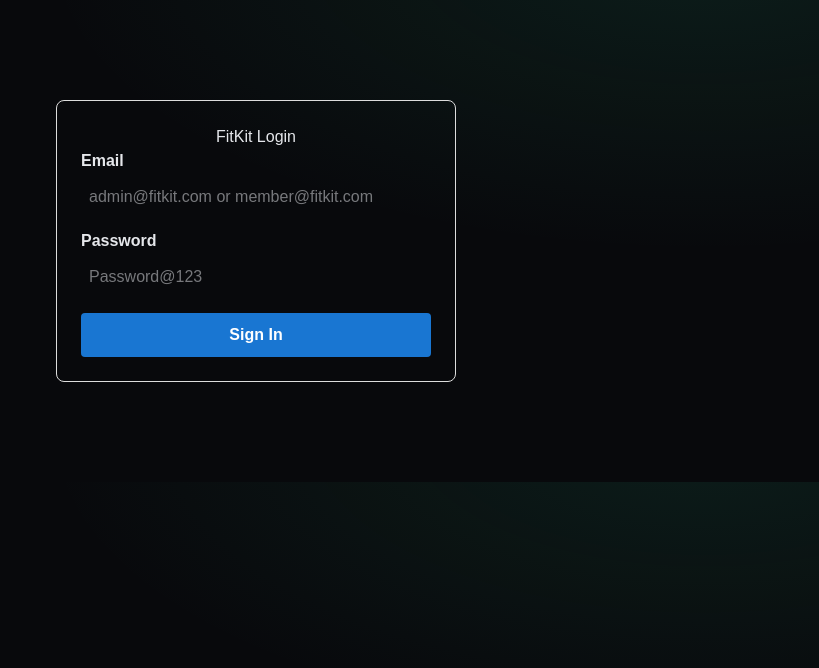
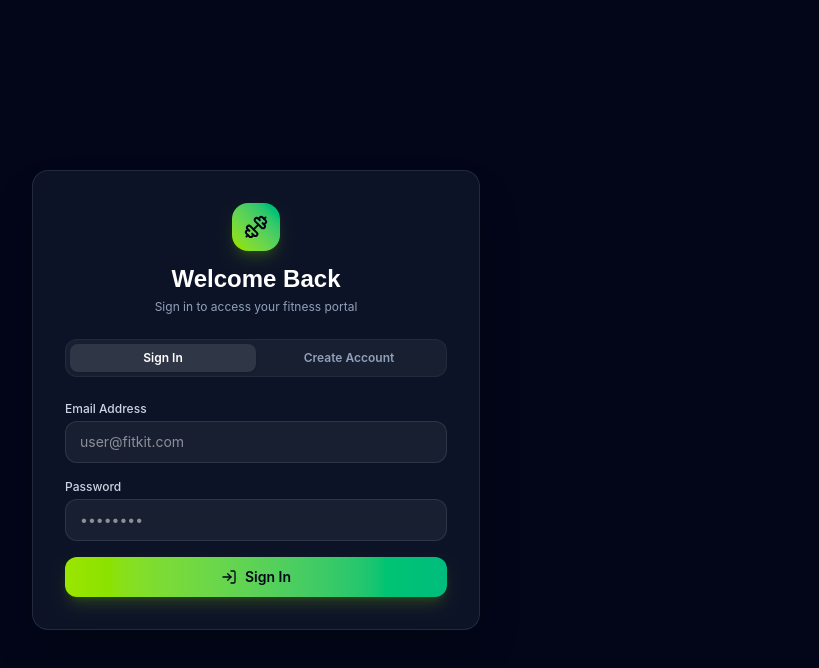
Before and after one commit to SayemTanvir/FitKit, a React (Vite) app: page /login in a window 1280 px wide. Shown: the top 668 px of the page, without its empty margins (384-1203 px from the left). Built offline with nearby package versions, Linux system fonts and the light colour scheme.

Commit message:
feat: implement member registration endpoint and auth toggle on login

```diff
--- a/src/pages/Login.tsx
+++ b/src/pages/Login.tsx
@@ -1,67 +1,221 @@
 import React, { useState } from 'react';
 import { useNavigate } from 'react-router-dom';
-import { loginUser } from '../services/api';
+import { Dumbbell, UserPlus, LogIn } from 'lucide-react';
+import { loginUser, registerUser } from '../services/api';
 
 export default function Login() {
+  const navigate = useNavigate();
+  const [isRegistering, setIsRegistering] = useState(false);
+  const [loading, setLoading] = useState(false);
+  const [error, setError] = useState('');
+
+  // Form State
   const [email, setEmail] = useState('');
   const [password, setPassword] = useState('');
-  const [error, setError] = useState('');
-  const [loading, setLoading] = useState(false);
-  const navigate = useNavigate();
+  const [name, setName] = useState('');
+  const [gender, setGender] = useState<'Male' | 'Female'>('Male');
+  const [weightKg, setWeightKg] = useState('70');
+  const [heightCm, setHeightCm] = useState('175');
+  const [fitnessLevel, setFitnessLevel] = useState('Beginner');
 
-  const handleLogin = async (e: React.FormEvent) => {
+  const handleSubmit = async (e: React.FormEvent) => {
     e.preventDefault();
     setError('');
     setLoading(true);
 
     try {
+      if (isRegistering) {
+        const data = await registerUser({
+          name,
+          email,
+          password,
+          gender,
+          weight_kg: Number(weightKg),
+          height_cm: Number(heightCm),
+          fitness_level: fitnessLevel,
+        });
+
+        // Store session and navigate directly to dashboard
+        localStorage.setItem('token', data.token);
+        localStorage.setItem(
+          'user',
+          JSON.stringify({
+            id: data.user.user_id,
+            name: data.user.name,
+            email: data.user.email,
+            role: 'Member',
+            status: 'Active Member',
+            active_plan: 'Full Body Hypertrophy',
+          })
+        );
+        window.location.href = '/dashboard';
+      } else {
         const data = await loginUser({ email, password });
-      // Save token and user details to localStorage
         localStorage.setItem('token', data.token);
         localStorage.setItem('user', JSON.stringify(data.user));
-      navigate('/');
+        window.location.href = '/dashboard';
+      }
     } catch (err: any) {
-      setError(err.message);
+      setError(err.message || 'Operation failed');
     } finally {
       setLoading(false);
     }
   };
 
   return (
-    <div style={{ maxWidth: 400, margin: '100px auto', padding: 24, border: '1px solid #ddd', borderRadius: 8, fontFamily: 'sans-serif' }}>
-      <h2 style={{ textAlign: 'center', marginTop: 0 }}>FitKit Login</h2>
-      <form onSubmit={handleLogin}>
-        <div style={{ marginBottom: 12 }}>
-          <label style={{ display: 'block', fontWeight: 600, marginBottom: 4 }}>Email</label>
+    <div className="min-h-screen flex items-center justify-center bg-slate-950 p-4">
+      <div className="w-full max-w-md bg-slate-900/80 border border-white/10 rounded-2xl p-6 sm:p-8 backdrop-blur-xl shadow-2xl">
+        {/* Header */}
+        <div className="flex flex-col items-center mb-6">
+          <div className="w-12 h-12 rounded-2xl bg-gradient-to-tr from-lime-400 to-emerald-500 flex items-center justify-center mb-3 shadow-lg shadow-lime-500/20">
+            <Dumbbell className="w-6 h-6 text-slate-950" />
+          </div>
+          <h1 className="text-2xl font-bold text-white font-display">
+            {isRegistering ? 'Join FitKit' : 'Welcome Back'}
+          </h1>
+          <p className="text-slate-400 text-xs mt-1">
+            {isRegistering ? 'Create your member account to start tracking' : 'Sign in to access your fitness portal'}
+          </p>
+        </div>
+
+        {error && (
+          <div className="mb-4 p-3 rounded-xl bg-red-500/10 border border-red-500/20 text-red-400 text-xs text-center font-medium">
+            {error}
+          </div>
+        )}
+
+        {/* Toggle Mode */}
+        <div className="flex bg-white/5 rounded-xl p-1 mb-6 border border-white/5">
+          <button
+            type="button"
+            onClick={() => { setIsRegistering(false); setError(''); }}
+            className={`flex-1 py-1.5 text-xs font-semibold rounded-lg transition-all ${
+              !isRegistering ? 'bg-white/10 text-white shadow-sm' : 'text-slate-400 hover:text-white'
+            }`}
+          >
+            Sign In
+          </button>
+          <button
+            type="button"
+            onClick={() => { setIsRegistering(true); setError(''); }}
+            className={`flex-1 py-1.5 text-xs font-semibold rounded-lg transition-all ${
+              isRegistering ? 'bg-white/10 text-white shadow-sm' : 'text-slate-400 hover:text-white'
+            }`}
+          >
+            Create Account
+          </button>
+        </div>
+
+        {/* Auth Form */}
+        <form onSubmit={handleSubmit} className="space-y-4">
+          {isRegistering && (
+            <div>
+              <label className="block text-xs font-medium text-slate-300 mb-1">Full Name</label>
+              <input
+                type="text"
+                required
+                value={name}
+                onChange={(e) => setName(e.target.value)}
+                placeholder="Alex Mercer"
+                className="w-full px-3.5 py-2.5 rounded-xl bg-white/5 border border-white/10 text-white text-sm focus:outline-none focus:border-lime-400 transition-colors"
+              />
+            </div>
+          )}
+
+          <div>
+            <label className="block text-xs font-medium text-slate-300 mb-1">Email Address</label>
             <input
               type="email"
-            placeholder="admin@fitkit.com or member@fitkit.com"
+              required
               value={email}
               onChange={(e) => setEmail(e.target.value)}
-            style={{ width: '100%', padding: 8, boxSizing: 'border-box' }}
-            required
+              placeholder="user@fitkit.com"
+              className="w-full px-3.5 py-2.5 rounded-xl bg-white/5 border border-white/10 text-white text-sm focus:outline-none focus:border-lime-400 transition-colors"
             />
           </div>
-        <div style={{ marginBottom: 16 }}>
-          <label style={{ display: 'block', fontWeight: 600, marginBottom: 4 }}>Password</label>
+
+          <div>
+            <label className="block text-xs font-medium text-slate-300 mb-1">Password</label>
             <input
               type="password"
-            placeholder="Password@123"
+              required
               value={password}
               onChange={(e) => setPassword(e.target.value)}
-            style={{ width: '100%', padding: 8, boxSizing: 'border-box' }}
-            required
+              placeholder="••••••••"
+              className="w-full px-3.5 py-2.5 rounded-xl bg-white/5 border border-white/10 text-white text-sm focus:outline-none focus:border-lime-400 transition-colors"
             />
           </div>
-        {error && <div style={{ color: 'red', marginBottom: 12, fontSize: 14 }}>{error}</div>}
+
+          {isRegistering && (
+            <>
+              <div className="grid grid-cols-2 gap-3">
+                <div>
+                  <label className="block text-xs font-medium text-slate-300 mb-1">Gender</label>
+                  <select
+                    value={gender}
+                    onChange={(e) => setGender(e.target.value as 'Male' | 'Female')}
+                    className="w-full px-3 py-2.5 rounded-xl bg-slate-900 border border-white/10 text-white text-sm focus:outline-none"
+                  >
+                    <option value="Male">Male</option>
+                    <option value="Female">Female</option>
+                  </select>
+                </div>
+                <div>
+                  <label className="block text-xs font-medium text-slate-300 mb-1">Level</label>
+                  <select
+                    value={fitnessLevel}
+                    onChange={(e) => setFitnessLevel(e.target.value)}
+                    className="w-full px-3 py-2.5 rounded-xl bg-slate-900 border border-white/10 text-white text-sm focus:outline-none"
+                  >
+                    <option value="Beginner">Beginner</option>
+                    <option value="Intermediate">Intermediate</option>
+                    <option value="Advanced">Advanced</option>
+                  </select>
+                </div>
+              </div>
+
+              <div className="grid grid-cols-2 gap-3">
+                <div>
+                  <label className="block text-xs font-medium text-slate-300 mb-1">Weight (kg)</label>
+                  <input
+                    type="number"
+                    value={weightKg}
+                    onChange={(e) => setWeightKg(e.target.value)}
+                    className="w-full px-3.5 py-2 rounded-xl bg-white/5 border border-white/10 text-white text-sm focus:outline-none"
+                  />
+                </div>
+                <div>
+                  <label className="block text-xs font-medium text-slate-300 mb-1">Height (cm)</label>
+                  <input
+                    type="number"
+                    value={heightCm}
+                    onChange={(e) => setHeightCm(e.target.value)}
+                    className="w-full px-3.5 py-2 rounded-xl bg-white/5 border border-white/10 text-white text-sm focus:outline-none"
+                  />
+                </div>
+              </div>
+            </>
+          )}
+
           <button
             type="submit"
             disabled={loading}
-          style={{ width: '100%', padding: 10, background: '#1976d2', color: '#fff', border: 'none', borderRadius: 4, cursor: 'pointer', fontWeight: 600 }}
+            className="w-full mt-2 py-2.5 rounded-xl bg-gradient-to-r from-lime-400 to-emerald-500 hover:from-lime-300 hover:to-emerald-400 text-slate-950 font-semibold text-sm transition-all flex items-center justify-center gap-2 shadow-lg shadow-lime-500/20 disabled:opacity-50 cursor-pointer"
           >
-          {loading ? 'Authenticating...' : 'Sign In'}
+            {loading ? (
+              'Processing...'
+            ) : isRegistering ? (
+              <>
+                <UserPlus className="w-4 h-4" /> Register Member
+              </>
+            ) : (
+              <>
+                <LogIn className="w-4 h-4" /> Sign In
+              </>
+            )}
           </button>
         </form>
       </div>
+    </div>
   );
 }
--- a/src/services/api.ts
+++ b/src/services/api.ts
@@ -123,3 +123,24 @@
   if (!res.ok) throw new Error('Failed to log steps');
   return res.json();
 }
+
+export async function registerUser(userData: {
+  name: string;
+  email: string;
+  password: string;
+  gender?: string;
+  height_cm?: number;
+  weight_kg?: number;
+  fitness_level?: string;
+}) {
+  const res = await fetch(`${BASE_URL}/auth/register`, {
+    method: 'POST',
+    headers: { 'Content-Type': 'application/json' },
+    body: JSON.stringify(userData),
+  });
+  if (!res.ok) {
+    const err = await res.json();
+    throw new Error(err.error || 'Registration failed');
+  }
+  return res.json();
+}
```
Also changed, not shown: 1 other file (tests, documents, lock files or other folders). Lines whose indentation alone changed are shown as unchanged.
